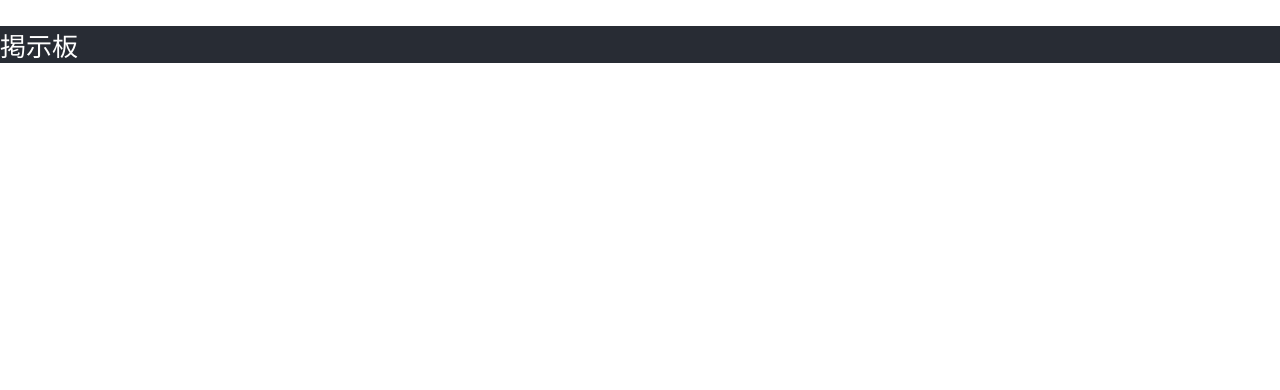
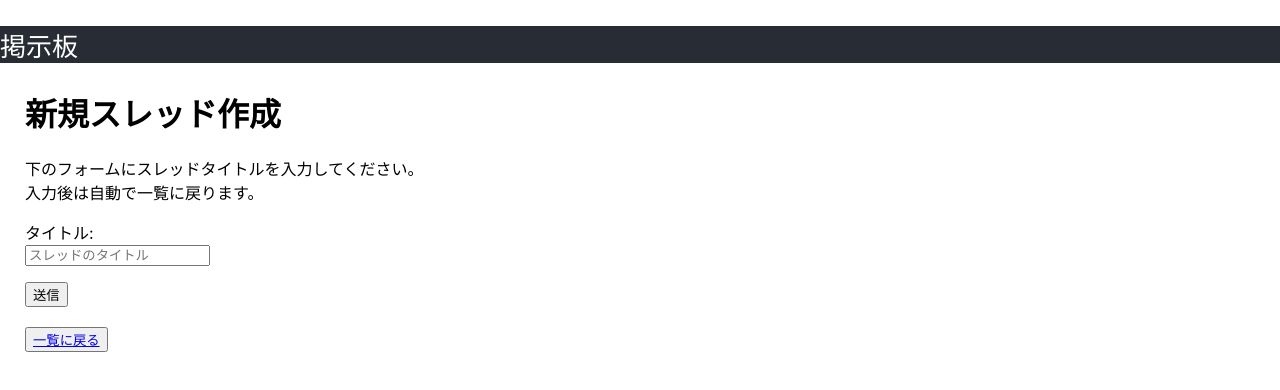
Before and after one commit to headphones06/react-stations-board, a React (Create React App) app: page /thread/new in a window 1280 px wide. Shown: the top 390 px of the page. Built offline with nearby package versions, Linux system fonts and the light colour scheme.

Commit message:
新規スレッド作成画面の完成

```diff
--- a/package.json
+++ b/package.json
@@ -8,6 +8,7 @@
     "@testing-library/user-event": "^13.5.0",
     "react": "^18.2.0",
     "react-dom": "^18.2.0",
+    "react-hook-form": "^7.33.1",
     "react-router-dom": "^6.3.0",
     "react-scripts": "5.0.1",
     "web-vitals": "^2.1.4"
--- a/src/App.js
+++ b/src/App.js
@@ -10,7 +10,7 @@ function App() {
       <Header />
       <Routes>
         <Route path="/" element={<ThreadList />} />
-        <Route path="/thread/new" component={<Makethread />} />
+        <Route path="/thread/new" element={<Makethread />} />
       </Routes>
     </Router>
   );
--- a/src/workfiles/Makethread.js
+++ b/src/workfiles/Makethread.js
@@ -1,8 +1,11 @@
-import React, {useEffect, useState} from 'react';
+import React, {useState, useEffect} from 'react';
 import 'workfiles/Makethread.css';
-import { Link } from "react-router-dom";
+import { Link, useNavigate } from "react-router-dom";
 
 export function Makethread(){
+  const navigate = useNavigate();
+
+  const goHome = () => {navigate("/");}
 
   function clicked(){
     const formData = new FormData(document.getElementById("form"))
@@ -14,22 +17,28 @@ export function Makethread(){
     .then((response)=> response.json())
     .then((responseJson) =>{
       console.log(responseJson)
-      window.location.reload()
+      goHome();
     })
   }
 
   return(
-    <div>
-      <h1>スレッド一覧</h1><br />
+    <div className='make'>
+      <h1>新規スレッド作成</h1>
+      <p>
+        下のフォームにスレッドタイトルを入力してください。<br />
+        入力後は自動で一覧に戻ります。
+      </p>
       <form id="form">
         <p>
           <label>
             タイトル:<br />
-            <input type="text" name="title" placeholder="スレッドのタイトル" required/>
+            <input type="text" name="title" placeholder="スレッドのタイトル"/>
           </label>
         </p>
         <button id='button' type="button" onClick={clicked}>送信</button>
       </form>
+      <br />
+      <button><Link to="/" >一覧に戻る</Link></button>
     </div>
   )
 }
```
Also changed, not shown: 1 other file (tests, documents, lock files or other folders).
